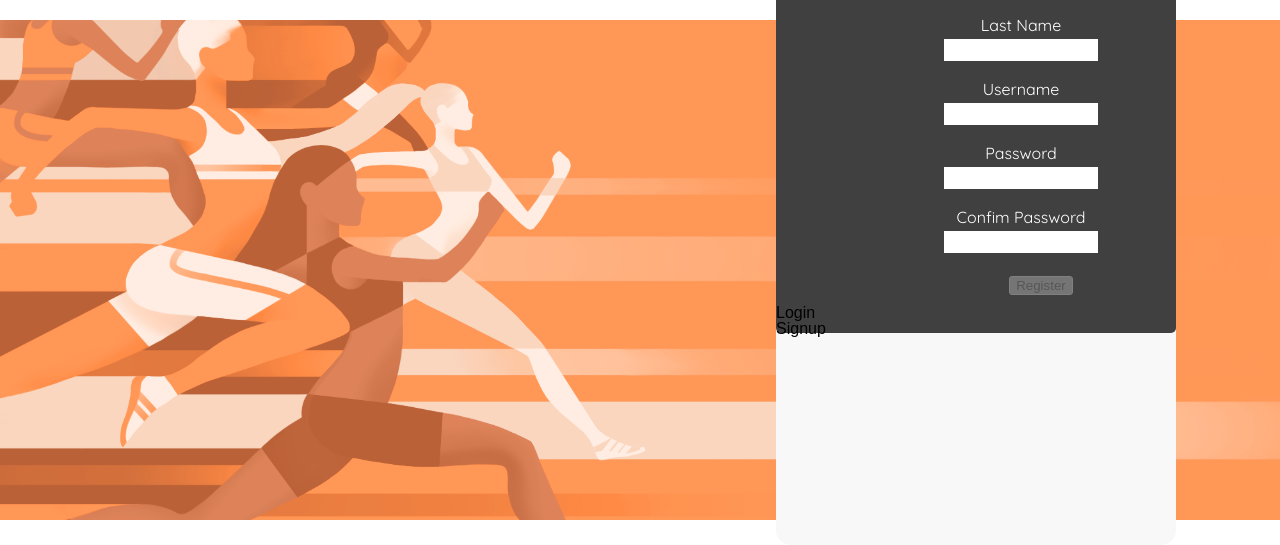
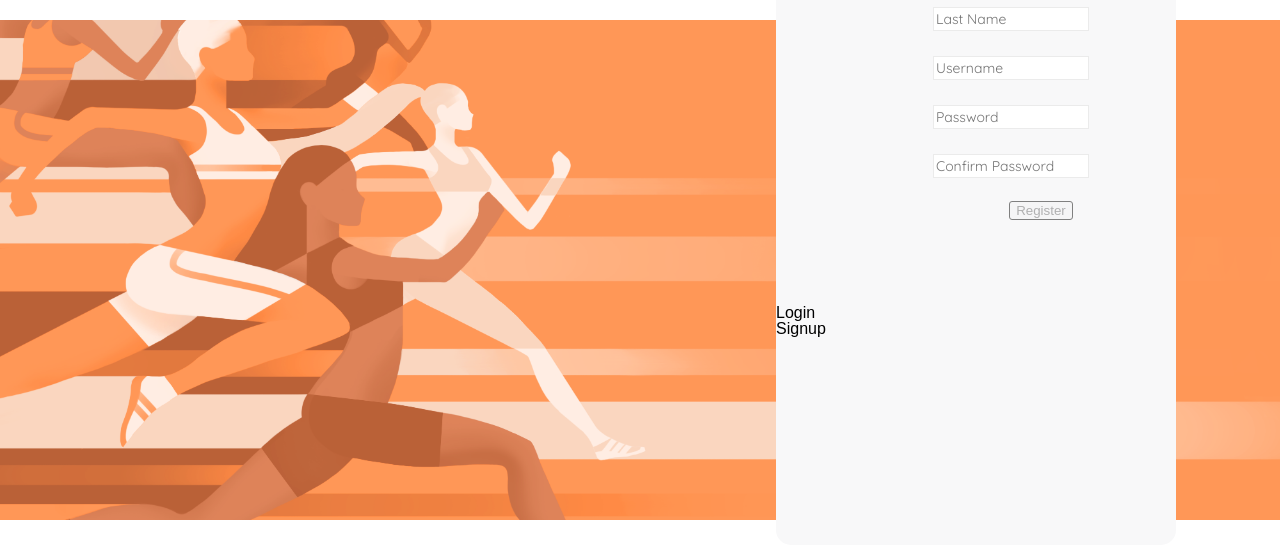
Before and after one commit to christinamakes/MuscleMemoryClient, a React app: page / in a window 1280 px wide. Shown: the part 272-817 px from the top of the page. Built offline with nearby package versions, Linux system fonts and the light colour scheme; no server answers.

Commit message:
finish for the night

```diff
--- a/src/components/input.js
+++ b/src/components/input.js
@@ -32,7 +32,7 @@ export default class Input extends React.Component {
                     {...this.props.input}
                     id={this.props.input.name}
                     type={this.props.type}
-                    // placeholder={this.props.placeholder}
+                    placeholder={this.props.placeholder}
                     ref={input => (this.input = input)}
                 />
             </div>
--- a/src/components/styles/signupForm.css
+++ b/src/components/styles/signupForm.css
@@ -19,7 +19,6 @@
   width: 400px;
   margin-top: 51px;
   padding-top: 5px;
-  background-color: rgba(0, 0, 0, 0.74);
   border-radius: 5px;
 }
 
@@ -32,16 +31,17 @@
 .sign .form-input input{
   font-family: 'Quicksand', sans-serif;
   font-size: 14px;
-  border: none;
+  border: .2px solid rgba(224, 224, 224, 0.651);
   color: black;
   height: 20px
 }
 
 .fieldset-sign label {
-  color: white;
-  margin-top: 50px;
-  margin-left: 20px;
-  font-family: 'Quicksand', sans-serif;
+  display: none
+}
+
+.signup-form .form-input::placeholder {
+  margin-left: 15px;
 }
 
 /*  Form error  */
```
